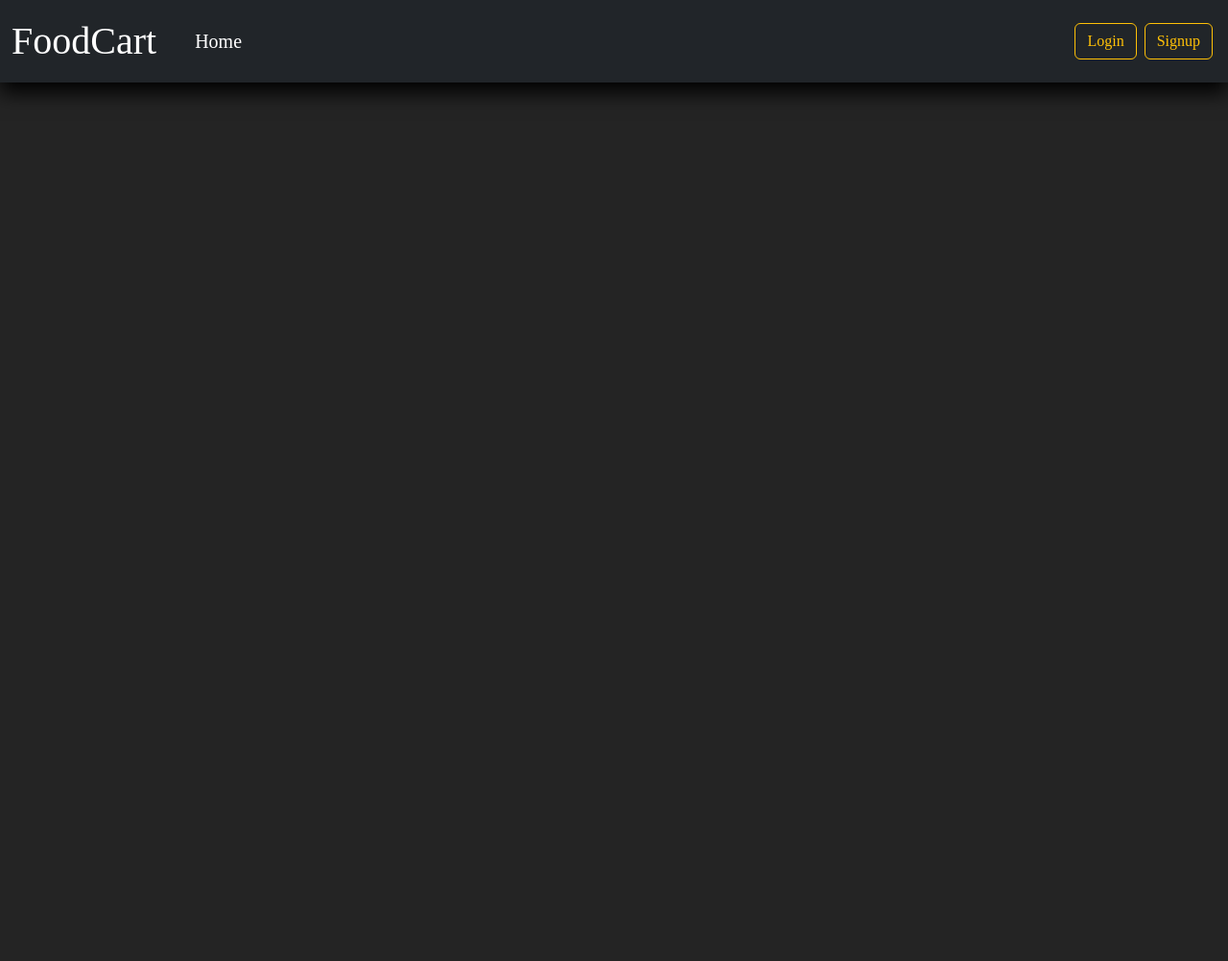
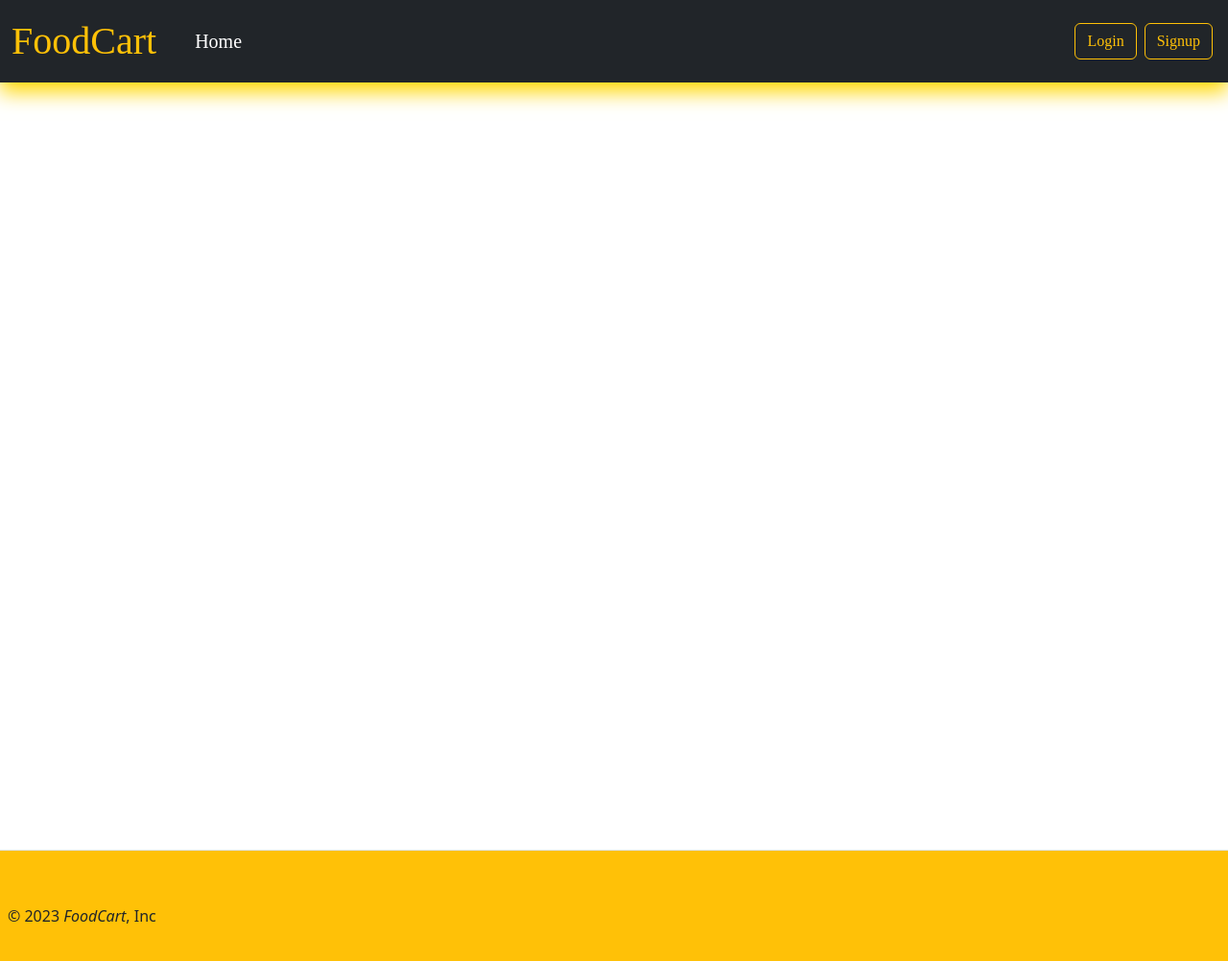
Before and after one commit to deewakar/foodcart-frontend, a React (Vite) app: page /login in a window 1280 px wide. Shown: the top 1002 px of the page at 96% size. Before the commit the page ends 800 px from the top, so only its background shows below. Built offline with nearby package versions, Linux system fonts and the light colour scheme; a web font is replaced by a local one.

Commit message:
Added footer to the homepage

```diff
--- a/src/App.jsx
+++ b/src/App.jsx
@@ -4,6 +4,7 @@ import { BrowserRouter as Router, Routes, Route } from 'react-router-dom';
 import Home from './screens/Home';
 import Login from './screens/Login';
 import Navbar from './components/Navbar';
+import Footer from './components/Footer';
 import { Nav } from 'react-bootstrap';
 //import './App.css';
 
@@ -12,10 +13,13 @@ export default function App() {
     <>
     <Router>
     <Navbar />
-      <Routes>
+        <div className="d-flex flex-column min-vh-100">
+      <Routes >
         <Route exact path="/" element={<Home />} />
         <Route exact path="/login" element={<Login />} />
       </Routes>
+          </div>
+    <Footer />
 </Router>
     </>
   );
--- /dev/null
+++ b/src/components/Footer.jsx
@@ -0,0 +1,24 @@
+import React from 'react'
+
+export default function Footer() {
+  return (
+        <div >
+            <footer className="bg-warning d-flex flex-wrap justify-content-between align-items-center  pt-3 mt-4 border-top mt-auto"
+          style={{ height: '15vh' }}
+            >
+                <div className="col-md-4 d-flex align-items-center">
+                    <a href="/" className="mb-3 me-2 mb-md-0 text-muted text-decoration-none lh-1">
+                    </a>
+                    <span className="text-dark">© 2023 <i>FoodCart</i>, Inc</span>
+                </div>
+
+                <ul className="nav col-md-4 justify-content-end list-unstyled d-flex">
+                    <li className="ms-3"><a className="text-dark" href="/"><svg className="bi" width="24" height="24"><use ></use></svg></a></li>
+                    <li className="ms-3"><a className="text-dark" href="/"><svg className="bi" width="24" height="24"><use ></use></svg></a></li>
+                    <li className="ms-3"><a className="text-dark" href="/"><svg className="bi" width="24" height="24"><use></use></svg></a></li>
+                </ul>
+            </footer>
+        </div>
+
+    )
+}
--- a/src/components/Navbar.jsx
+++ b/src/components/Navbar.jsx
@@ -5,9 +5,9 @@ export default function Navbar() {
   return (
 <div>
             <nav className="navbar navbar-expand-md navbar-dark bg-dark text-white position-sticky"
-                style={{ boxShadow: "0px 10px 20px black", filter: 'blur(20)', position: "fixed", zIndex: "10", width: "100%" }}>
+                style={{ boxShadow: "0px 10px 20px gold", filter: 'blur(20)', position: "fixed", zIndex: "10", width: "100%" }}>
                 <div className="container-fluid">
-                    <Link className="navbar-brand fs-1" to="/">FoodCart</Link>
+                    <Link className="navbar-brand fs-1 text-warning" to="/">FoodCart</Link>
                     <button className="navbar-toggler" type="button" data-bs-toggle="collapse" data-bs-target="#navbarSupportedContent" aria-controls="navbarSupportedContent" aria-expanded="false" aria-label="Toggle navigation">
                         <span className="navbar-toggler-icon"></span>
                     </button>
```
